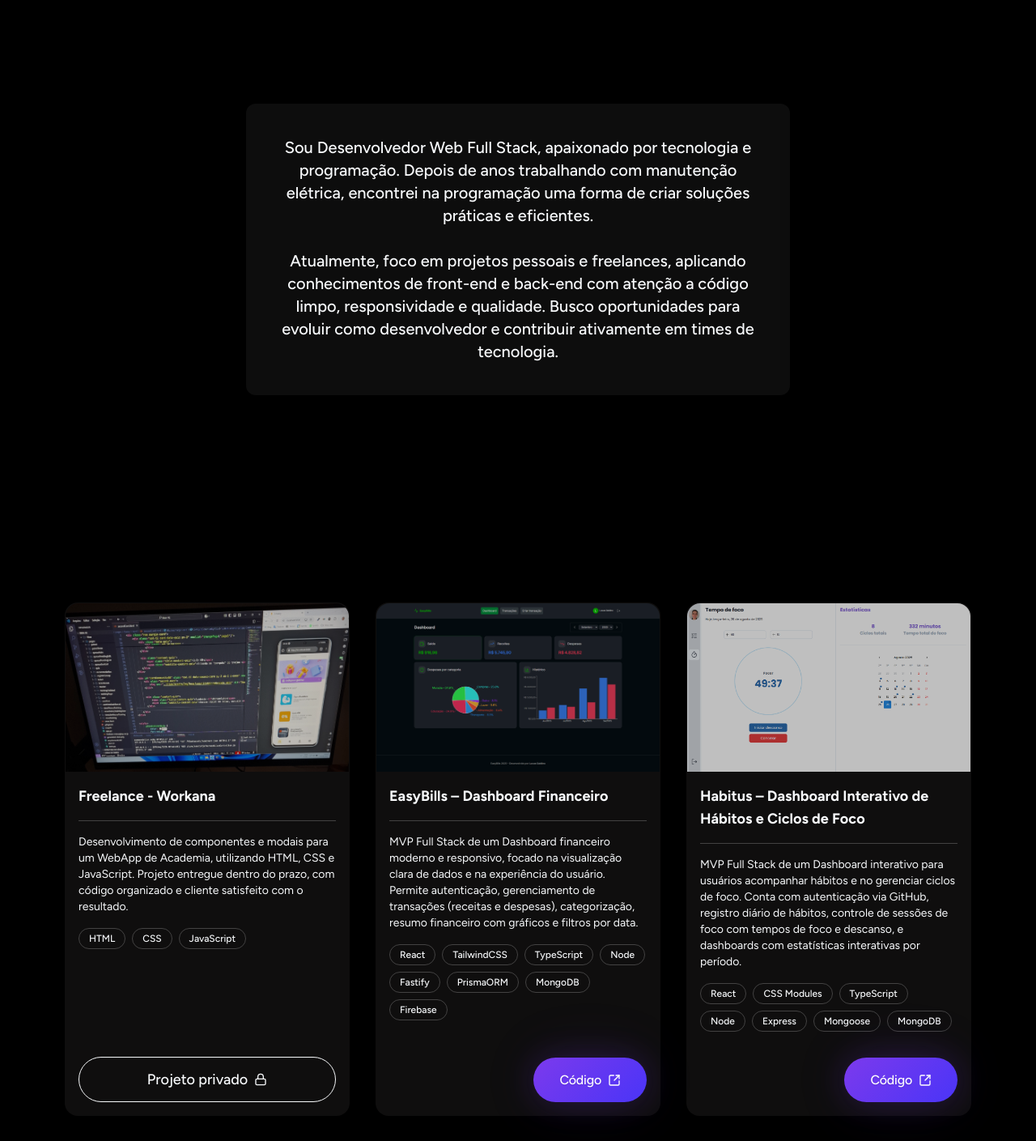
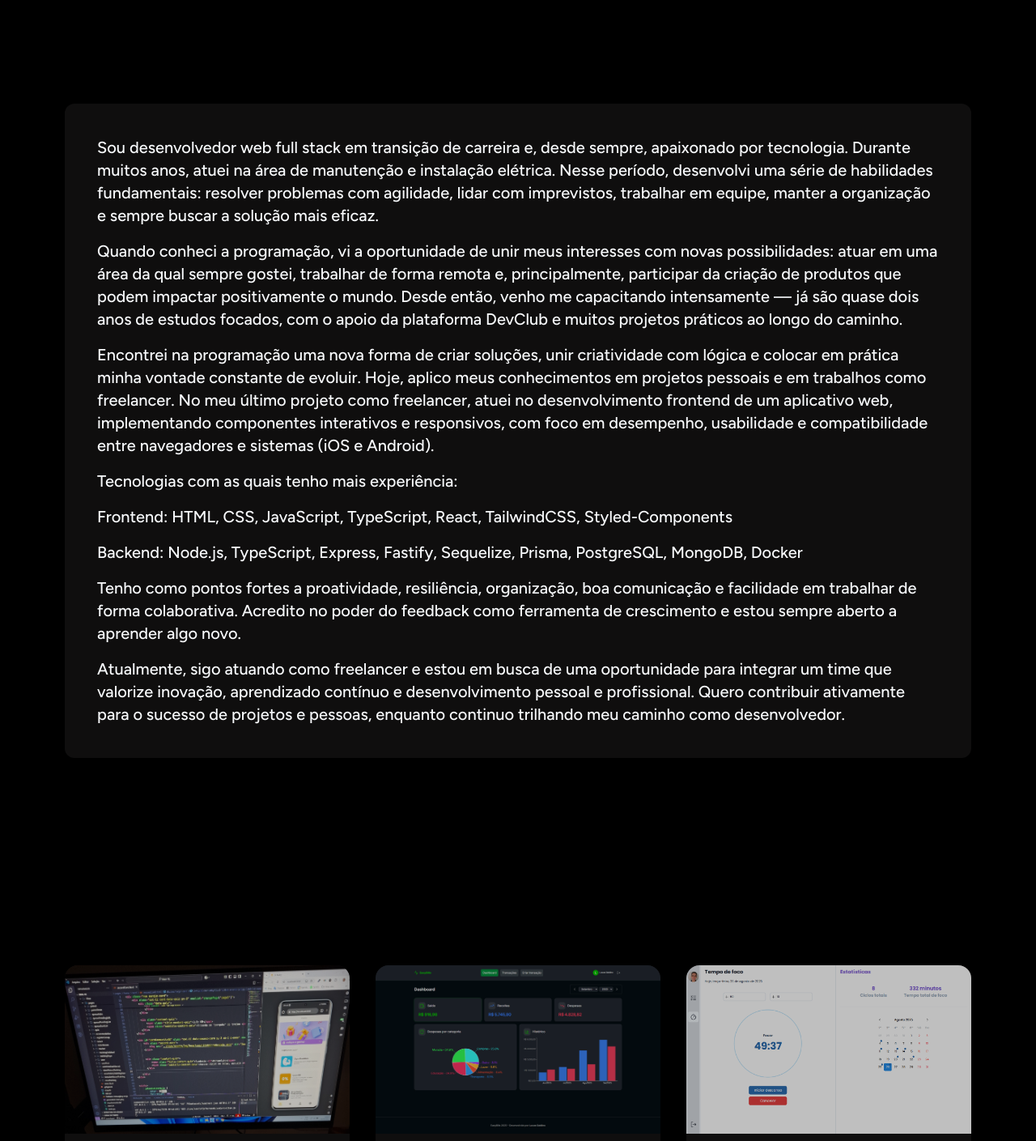
Before and after one commit to lucasfgaldinos/meu-portfolio, a React (Vite) app: page / in a window 1280 px wide. Shown: the part 800-2209 px from the top of the page at 81% size. Built offline with nearby package versions, Linux system fonts and the light colour scheme.

Commit message:
style: Refinacao dos estilos, textos e componentes para melhorar a visualizacao geral

```diff
--- a/src/components/ProjectCard/index.tsx
+++ b/src/components/ProjectCard/index.tsx
@@ -11,7 +11,7 @@ export function ProjectCard({
 	technologies,
 }: Projects) {
 	return (
-		<div className="max-w-md rounded-2xl flex flex-col bg-bg-card hover:shadow-[0_0_12px_#7c3aed] hover:border-indigo-800 border border-transparent transition-all duration-200 ease-in-out">
+		<div className="max-w-md rounded-2xl flex flex-col bg-bg-card">
 			<div className="h-52 w-full relative overflow-hidden">
 				<img
 					className="w-full h-52 object-cover rounded-t-2xl brightness-75"
@@ -19,7 +19,7 @@ export function ProjectCard({
 					alt={`Banner do projeto.`}
 				/>
 			</div>
-			<div className="p-2 md:p-4 flex flex-col flex-1">
+			<div className="p-4 flex flex-col flex-1">
 				<div>
 					<strong className="text-base lg:text-lg">{title}</strong>
 
@@ -39,7 +39,7 @@ export function ProjectCard({
 						{links.deploy ? (
 							<a href={links.deploy} target="_blank" rel="noopener noreferrer">
 								<HighlightButton>
-									Deploy <SquareArrowOutUpRight size={16} />
+									Site <SquareArrowOutUpRight size={16} />
 								</HighlightButton>
 							</a>
 						) : undefined}
--- a/src/containers/about/index.tsx
+++ b/src/containers/about/index.tsx
@@ -1,19 +1,60 @@
 export function About() {
 	return (
 		<section className="section-container">
-			<div className="bg-white/5 backdrop-blur-lg p-6 md:p-10 rounded-xl shadow-lg max-w-2xl text-sm md:text-xl mx-auto">
-				<p className="text-light font-medium text-center">
-					Sou Desenvolvedor Web Full Stack, apaixonado por tecnologia e
-					programação. Depois de anos trabalhando com manutenção elétrica,
-					encontrei na programação uma forma de criar soluções práticas e
-					eficientes.
+			<div className="flex flex-col gap-4 bg-bg-card p-4 md:p-10 rounded-xl w-full text-sm md:text-xl mx-auto text-light font-medium">
+				<p>
+					Sou desenvolvedor web full stack em transição de carreira e, desde
+					sempre, apaixonado por tecnologia. Durante muitos anos, atuei na área
+					de manutenção e instalação elétrica. Nesse período, desenvolvi uma
+					série de habilidades fundamentais: resolver problemas com agilidade,
+					lidar com imprevistos, trabalhar em equipe, manter a organização e
+					sempre buscar a solução mais eficaz.
 				</p>
-				<br />
-				<p className="text-light font-medium text-center">
-					Atualmente, foco em projetos pessoais e freelances, aplicando
-					conhecimentos de front-end e back-end com atenção a código limpo,
-					responsividade e qualidade. Busco oportunidades para evoluir como
-					desenvolvedor e contribuir ativamente em times de tecnologia.
+
+				<p>
+					Quando conheci a programação, vi a oportunidade de unir meus
+					interesses com novas possibilidades: atuar em uma área da qual sempre
+					gostei, trabalhar de forma remota e, principalmente, participar da
+					criação de produtos que podem impactar positivamente o mundo. Desde
+					então, venho me capacitando intensamente — já são quase dois anos de
+					estudos focados, com o apoio da plataforma DevClub e muitos projetos
+					práticos ao longo do caminho.
+				</p>
+				<p>
+					Encontrei na programação uma nova forma de criar soluções, unir
+					criatividade com lógica e colocar em prática minha vontade constante
+					de evoluir. Hoje, aplico meus conhecimentos em projetos pessoais e em
+					trabalhos como freelancer. No meu último projeto como freelancer,
+					atuei no desenvolvimento frontend de um aplicativo web, implementando
+					componentes interativos e responsivos, com foco em desempenho,
+					usabilidade e compatibilidade entre navegadores e sistemas (iOS e
+					Android).
+				</p>
+
+				<p>Tecnologias com as quais tenho mais experiência:</p>
+
+				<p>
+					Frontend: HTML, CSS, JavaScript, TypeScript, React, TailwindCSS,
+					Styled-Components
+				</p>
+				<p>
+					Backend: Node.js, TypeScript, Express, Fastify, Sequelize, Prisma,
+					PostgreSQL, MongoDB, Docker
+				</p>
+
+				<p>
+					Tenho como pontos fortes a proatividade, resiliência, organização, boa
+					comunicação e facilidade em trabalhar de forma colaborativa. Acredito
+					no poder do feedback como ferramenta de crescimento e estou sempre
+					aberto a aprender algo novo.
+				</p>
+
+				<p>
+					Atualmente, sigo atuando como freelancer e estou em busca de uma
+					oportunidade para integrar um time que valorize inovação, aprendizado
+					contínuo e desenvolvimento pessoal e profissional. Quero contribuir
+					ativamente para o sucesso de projetos e pessoas, enquanto continuo
+					trilhando meu caminho como desenvolvedor.
 				</p>
 			</div>
 		</section>
--- a/src/containers/final/index.tsx
+++ /dev/null
@@ -1,14 +0,0 @@
-export function Final() {
-	return (
-		<section className="section-container">
-			<div className="bg-white/5 backdrop-blur-lg p-6 md:p-10 rounded-xl shadow-lg max-w-2xl text-sm md:text-xl mx-auto">
-				<p className="text-light font-medium text-center">
-					Tenho me capacitado cada vez mais como desenvolvedor e estou em busca
-					de projetos freelance ou de integrar uma equipe que valorize inovação,
-					aprendizado contínuo e desenvolvimento profissional e pessoal. Estou
-					sempre aberto a novas conexões e parcerias.
-				</p>
-			</div>
-		</section>
-	);
-}
--- a/src/containers/index.ts
+++ b/src/containers/index.ts
@@ -1,5 +1,4 @@
 export * from "./about";
-export * from "./final";
 export * from "./footer";
 export * from "./hero";
 export * from "./projects";
--- a/src/data/projects.ts
+++ b/src/data/projects.ts
@@ -2,13 +2,14 @@ import atlasburgerImg from "../assets/atlasburger.png";
 import easybillsImg from "../assets/easybills.png";
 import freelaGbuddyImg from "../assets/freela-gbuddy.jpg";
 import habitusImg from "../assets/habitus.png";
+import petcareImg from "../assets/petcare.png";
 import type { Projects } from "../types/projects";
 
 export const projects: Projects[] = [
 	{
 		title: "Freelance - Workana",
 		description:
-			"Desenvolvimento de componentes e modais para um WebApp de Academia, utilizando HTML, CSS e JavaScript. Projeto entregue dentro do prazo, com código organizado e cliente satisfeito com o resultado.",
+			"Desenvolvimento de componentes e modais interativos para um aplicativo web de academia, utilizando HTML, CSS e JavaScript. Projeto entregue dentro do prazo, com código organizado e cliente satisfeito com o resultado.",
 		technologies: ["HTML", "CSS", "JavaScript"],
 		banner: freelaGbuddyImg,
 		links: {},
@@ -35,11 +36,12 @@ export const projects: Projects[] = [
 	{
 		title: "Habitus – Dashboard Interativo de Hábitos e Ciclos de Foco",
 		description:
-			"MVP Full Stack de um Dashboard interativo para usuários acompanhar hábitos e no gerenciar ciclos de foco. Conta com autenticação via GitHub, registro diário de hábitos, controle de sessões de foco com tempos de foco e descanso, e dashboards com estatísticas interativas por período.",
+			"MVP Full Stack de um Dashboard interativo para usuários acompanharem hábitos e gerenciarem ciclos de foco. Conta com autenticação via GitHub, registro diário de hábitos, controle de sessões de foco com tempos de foco e descanso, e dashboards com estatísticas interativas por período.",
 		technologies: [
 			"React",
 			"CSS Modules",
 			"TypeScript",
+			"Docker",
 			"Node",
 			"Express",
 			"Mongoose",
@@ -58,10 +60,12 @@ export const projects: Projects[] = [
 			"React",
 			"TailwindCSS",
 			"TypeScript",
+			"Docker",
 			"Node",
 			"Express",
 			"SequelizeORM",
 			"PostgreSQL",
+			"Mongoose",
 			"MongoDB",
 		],
 		banner: atlasburgerImg,
@@ -72,9 +76,9 @@ export const projects: Projects[] = [
 	{
 		title: "PetCare - Landing Page",
 		description:
-			"Landing page desenvolvida com Next.js e TypeScript, projetada para oferecer uma experiência visual limpa, interativa e envolvente. Utiliza Tailwind CSS para uma estilização ágil e consistente, combinada com componentes sofisticados do shadcn/ui, animações suaves e carrosséis dinâmicos para garantir um design atraente.Uma página leve, funcional e visualmente elgante.",
+			"Landing page desenvolvida com Next.js e TypeScript, projetada para oferecer uma experiência visual limpa, interativa e envolvente. Utiliza Tailwind CSS para uma estilização ágil e consistente, combinada com componentes sofisticados do shadcn/ui, animações suaves e carrosséis dinâmicos para garantir um design atraente. Uma página leve, funcional e visualmente elegante.",
 		technologies: ["React", "TailwindCSS", "TypeScript"],
-		banner: atlasburgerImg,
+		banner: petcareImg,
 		links: {
 			deploy: "https://petcareoficial.netlify.app/",
 			repository: "https://github.com/lucasfgaldinos/petcare",
--- a/src/index.css
+++ b/src/index.css
@@ -15,7 +15,7 @@ body {
 }
 
 .section-container {
-	@apply max-w-7xl mx-auto px-4 py-6 md:px-20 md:py-32;
+	@apply max-w-7xl mx-auto px-4 py-10 md:px-20 md:py-32;
 }
 
 .white-text-shadow {
--- a/src/screens/home/index.tsx
+++ b/src/screens/home/index.tsx
@@ -1,4 +1,4 @@
-import { About, Final, Footer, Hero, Projects } from "../../containers";
+import { About, Footer, Hero, Projects } from "../../containers";
 
 export function Home() {
 	return (
@@ -6,7 +6,6 @@ export function Home() {
 			<Hero />
 			<About />
 			<Projects />
-			<Final />
 			<Footer />
 		</>
 	);
```
